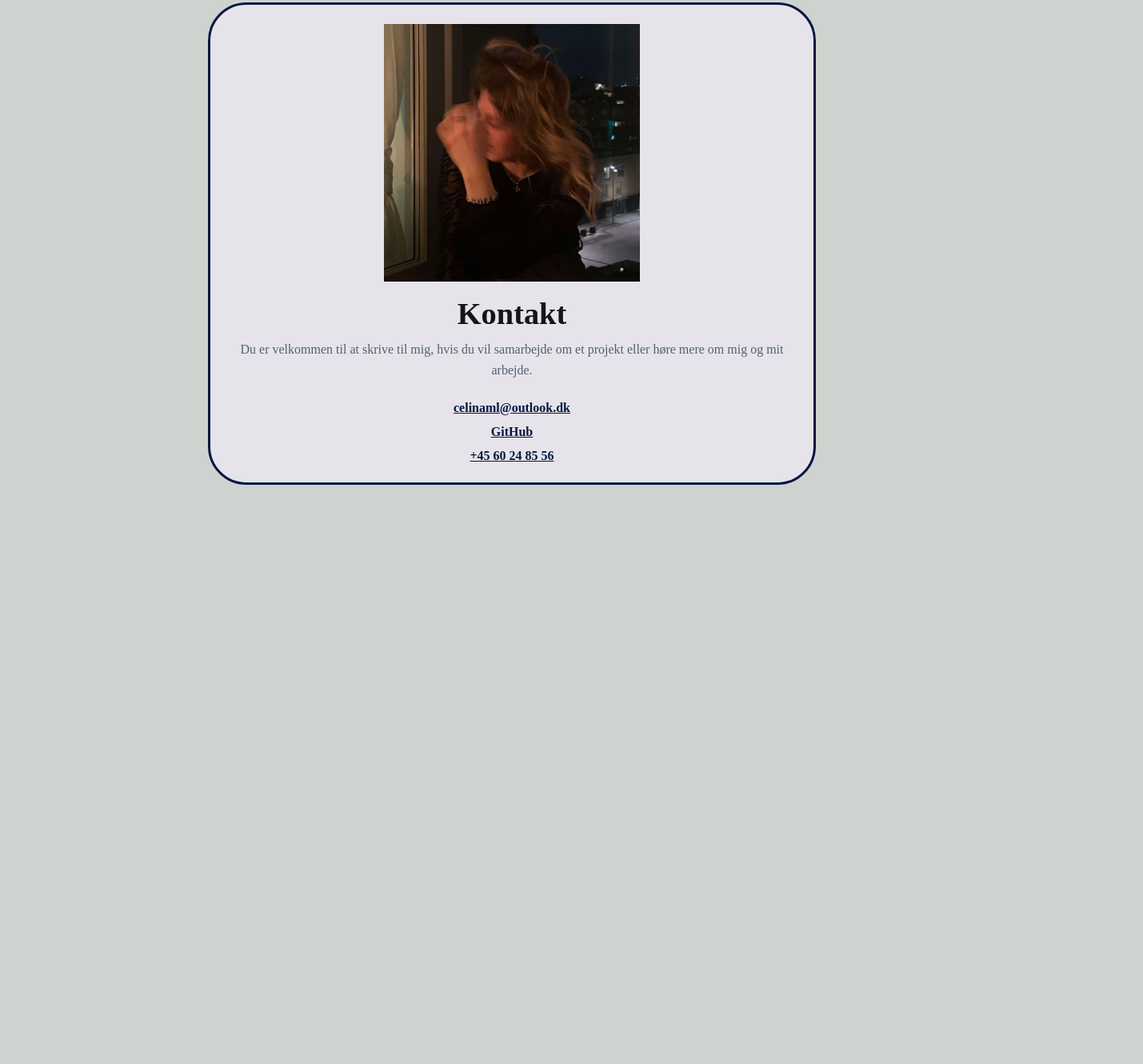
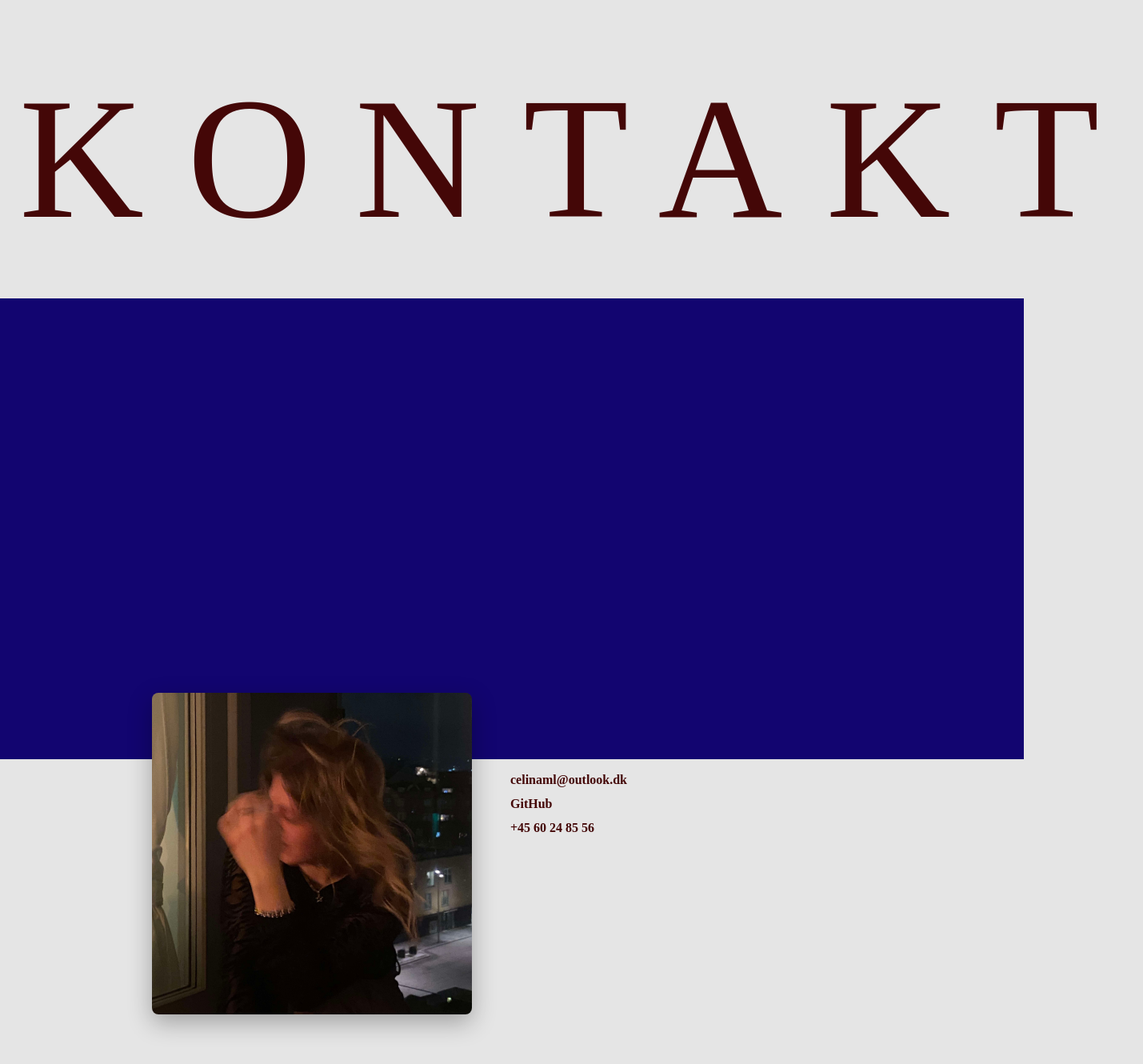
Before and after one commit to Celinamlunding/Celinamlunding.github.io, a React (Vite) app: page /contact in a window 1280 px wide. Shown: the part 220-1550 px from the top of the page at 80% size, 1429 px wide, since content can reach past the window. Before the commit the page ends 906 px from the top, so only its background shows below. Built offline with nearby package versions, Linux system fonts and the light colour scheme.

Commit message:
Contact Page

```diff
--- a/src/index.css
+++ b/src/index.css
@@ -8,7 +8,7 @@
     "Segoe UI",
     sans-serif;
   color: #2e74ed;
-  background: #ced3cf;
+  background: #e5e5e5;
   font-synthesis: none;
   text-rendering: optimizeLegibility;
   -webkit-font-smoothing: antialiased;
--- a/src/pages/ContactPage.css
+++ b/src/pages/ContactPage.css
@@ -1,46 +1,178 @@
-.contact-page .contact-card {
+.contact-page {
+  background: #e5e5e5;
+}
+
+.contact-heading {
+  font-size: 13.5rem;
+  font-weight: 500;
+  color: #440707;
+  text-align: right;
+  padding: 15rem 1.5rem 1.5rem;
+  margin: 0;
+  letter-spacing: 0.25em;
+}
+
+.contact-section {
+  background: linear-gradient(135deg, #120570 0%, #120570 100%);
+  padding: 18rem 1.5rem;
+  min-height: 50vh;
+  display: flex;
+  align-items: center;
+  justify-content: center;
+  margin-top: 3rem;
+}
+
+.contact-card {
+  display: flex;
+  flex-direction: row;
+  align-items: stretch;
+  gap: 2rem;
+  max-width: 900px;
+  width: 100%;
+}
+
+.contact-card-image {
+  flex: 0 0 auto;
+  display: flex;
+  justify-content: center;
+  align-items: center;
+}
+
+.contact-card-image img {
+  width: 100px;
+  max-width: 100%;
+  height: auto;
+  border-radius: 0.5rem;
+  box-shadow: 0 10px 30px rgba(0, 0, 0, 0.3);
+}
+
+.contact-card-content {
   display: flex;
   flex-direction: column;
-  align-items: center;
-  gap: 1.25rem;
-  padding: 1.5rem;
-  border: 3px solid #041741;
-  border-radius: 3rem;
-  background: #e6e4ea;
+  justify-content: center;
+  flex: 1;
+  color: white;
 }
 
-.contact-page .contact-card-image {
-  display: flex;
-  justify-content: center;
+.contact-card-content h2 {
+  font-size: 1.8rem;
+  margin: 0 0 1rem 0;
+  color: white;
 }
 
-.contact-page .contact-card-image img {
-  width: 320px;
-  max-width: 100%;
-  height: auto;
-  border-radius: 0;
+.contact-card-content p {
+  font-size: 1rem;
+  line-height: 1.6;
+  margin: 0 0 1.5rem 0;
+  color: rgba(255, 255, 255, 0.95);
 }
 
-.contact-page .contact-card-content {
-  display: flex;
-  flex-direction: column;
-  align-items: center;
-  text-align: center;
-}
-
-.contact-page .contact-list {
+.contact-list {
   display: grid;
   gap: 0.75rem;
   padding: 0;
-  margin: 0.5rem 0 0;
+  margin: 0;
   list-style: none;
 }
 
-.contact-page .contact-list li {
-  text-align: center;
+.contact-list li {
+  text-align: left;
 }
 
-.contact-page .contact-list a {
-  color: #041741;
-  font-weight: 800;
+.contact-list a {
+  color: #440707;
+  font-weight: 600;
+  text-decoration: none;
+  transition: color 0.3s ease;
 }
+
+.contact-list a:hover {
+  color: #ffd700;
+}
+
+.additional-section {
+  background: #e5e5e5;
+  padding: 1rem 1.5rem 5rem 1.5rem;
+  display: flex;
+  align-items: center;
+  justify-content: center;
+  min-height: 50vh;
+  position: relative;
+}
+
+.additional-content {
+  display: flex;
+  flex-direction: row;
+  align-items: flex-start;
+  gap: 3rem;
+  max-width: 900px;
+  width: 100%;
+}
+
+.additional-image {
+  flex: 0 0 auto;
+  display: flex;
+  justify-content: center;
+  align-items: flex-start;
+  margin-top: -100px;
+}
+
+.additional-image img {
+  width: 400px;
+  max-width: 100%;
+  height: auto;
+  border-radius: 0.5rem;
+  box-shadow: 0 10px 30px rgba(0, 0, 0, 0.3);
+}
+
+.additional-text {
+  flex: 1;
+  color: #333;
+}
+
+.additional-text p {
+  font-size: 0.95rem;
+  line-height: 1.6;
+  margin: 0 0 1.5rem 0;
+  color: #333;
+}
+
+.additional-text p:last-child {
+  margin-bottom: 0;
+}
+
+/* Responsive design */
+@media (max-width: 768px) {
+  .contact-heading {
+    font-size: 2.5rem;
+    padding: 1.5rem 1rem 1rem;
+  }
+
+  .contact-section {
+    padding: 2rem 1rem;
+    min-height: auto;
+  }
+
+  .contact-card {
+    flex-direction: column;
+    gap: 1.5rem;
+    align-items: center;
+  }
+
+  .contact-card-content {
+    text-align: center;
+    align-items: center;
+  }
+
+  .contact-list {
+    justify-items: center;
+  }
+
+  .contact-list li {
+    text-align: center;
+  }
+
+  .contact-card-image img {
+    width: 250px;
+  }
+}
--- a/src/pages/ContactPage.jsx
+++ b/src/pages/ContactPage.jsx
@@ -2,24 +2,24 @@ import "./ContactPage.css";
 
 function ContactPage() {
   return (
-    <div className="page narrow contact-page">
-      <h1>Hvor du finder mig</h1>
+    <div className="contact-page">
+      <h1 className="contact-heading">KONTAKT</h1>
 
+      <div className="contact-section">
         <div className="contact-card">
-        <div className="contact-card-image">
+          <div className="contact-card-content"></div>
+        </div>
+      </div>
+
+      <div className="additional-section">
+        <div className="additional-content">
+          <div className="additional-image">
             <img src="public/billeder/mig-blurry.svg" alt="billede af mig" />
           </div>
-
-        <div className="contact-card-content">
-          <h2>Kontakt</h2>
-          <p>
-            Du er velkommen til at skrive til mig, hvis du vil samarbejde om et
-            projekt eller høre mere om mig og mit arbejde.
-          </p>
-
+          <div className="additional-text">
             <ul className="contact-list">
               <li>
-              <a href="celinaml@outlook.dk">celinaml@outlook.dk</a>
+                <a href="mailto:celinaml@outlook.dk">celinaml@outlook.dk</a>
               </li>
               <li>
                 <a
@@ -37,6 +37,7 @@ function ContactPage() {
           </div>
         </div>
       </div>
+    </div>
   );
 }
 
```
Lines whose indentation alone changed are shown as unchanged.
